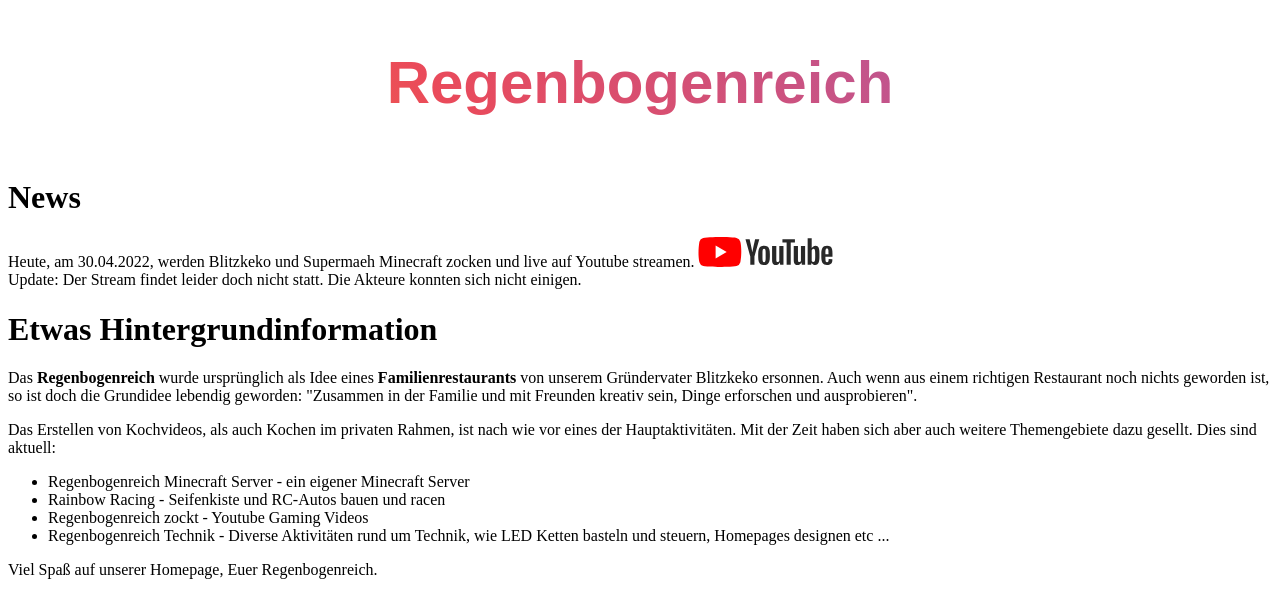
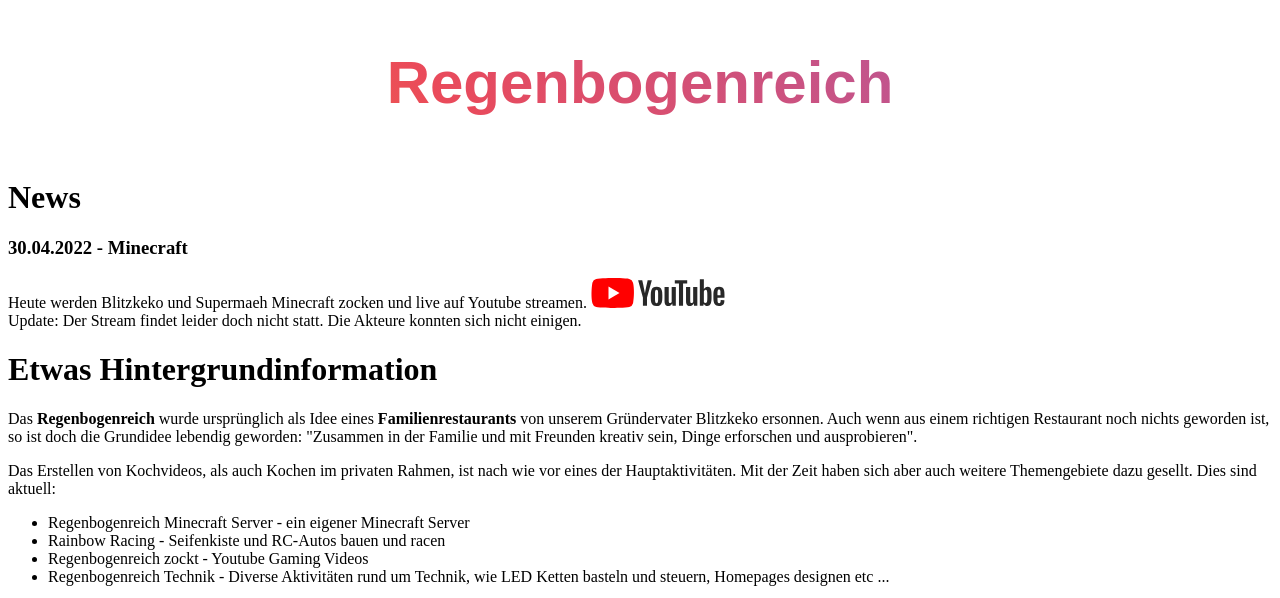
Before and after one commit to Chrischman/RR_Homepage, a plain HTML site: page index.html in a window 1280 px wide. Shown: the top 598 px of the page. Drawn offline with Linux system fonts and the light colour scheme.

Commit message:
changed news

```diff
--- a/index.html
+++ b/index.html
@@ -22,7 +22,8 @@
 
     <main>
         <h1>News</h1>
-        Heute, am 30.04.2022, werden Blitzkeko und Supermaeh  Minecraft zocken und live auf Youtube streamen.  <img src="Bilder/YouTube_Logo.svg" alt="Youtube logo" height="30"/>
+        <h3>30.04.2022 - Minecraft</h3>
+        Heute werden Blitzkeko und Supermaeh  Minecraft zocken und live auf Youtube streamen.  <img src="Bilder/YouTube_Logo.svg" alt="Youtube logo" height="30"/>
         <br>
         Update: Der Stream findet leider doch nicht statt. Die Akteure konnten sich nicht einigen.
 
```
